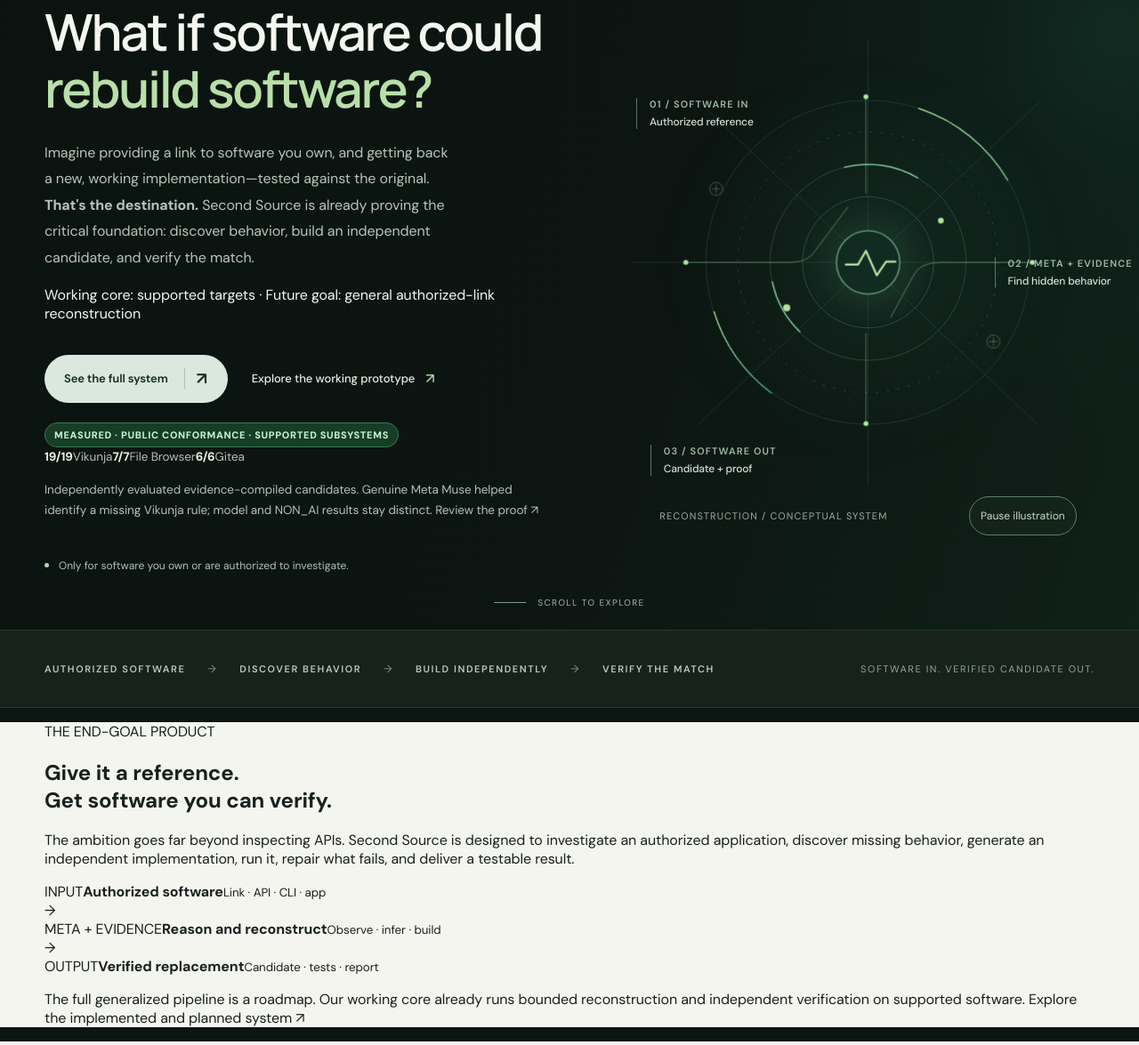
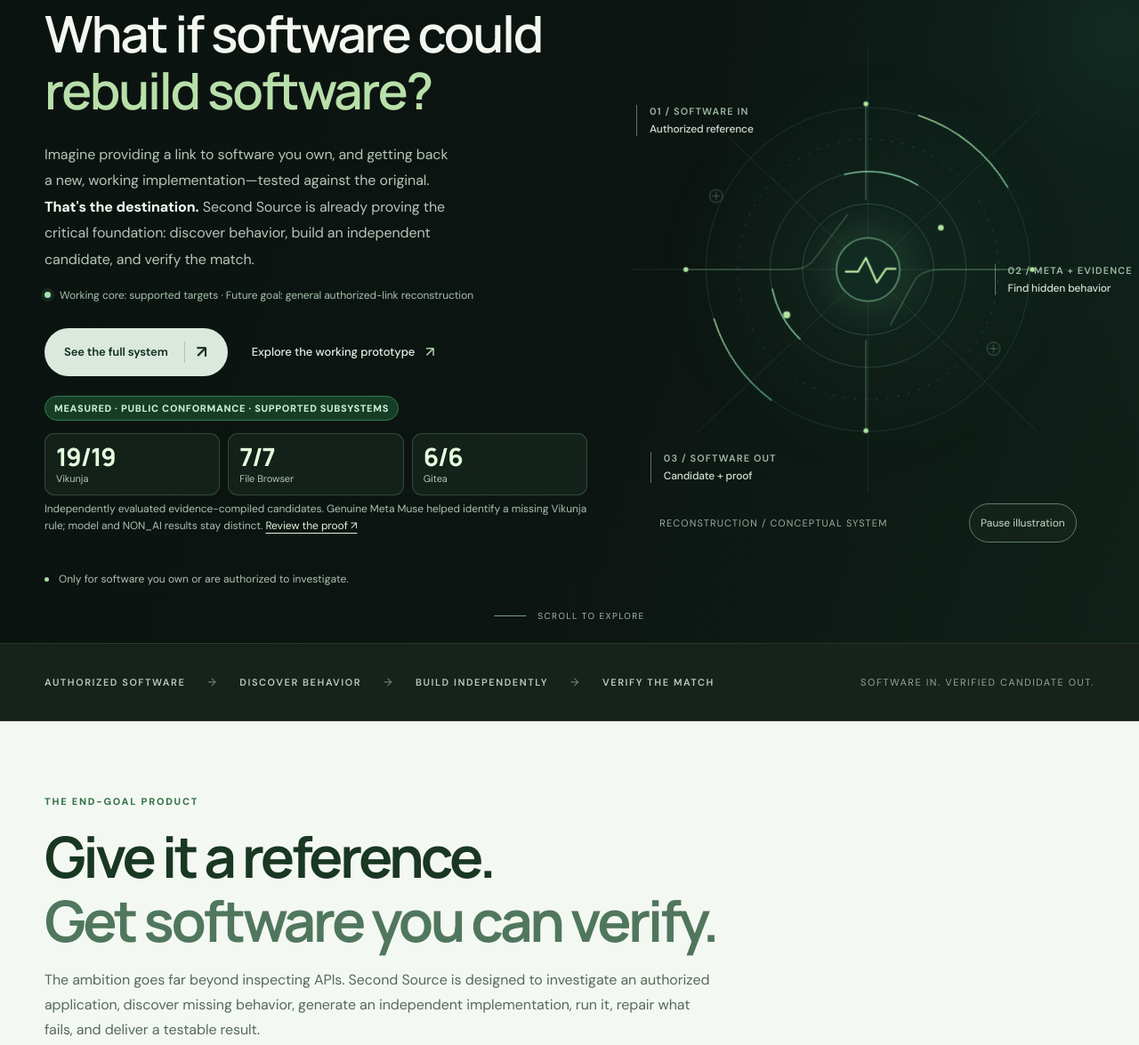
Before and after one commit to Ankit6149/second-source, a plain HTML site: page web/index.html in a window 1280 px wide. Shown: the part 139-1314 px from the top of the page at 89% size. Drawn offline with Linux system fonts and the light colour scheme.

Commit message:
style: bold future-to-proof landing journey with measured evidence chips

```diff
--- a/web/release.css
+++ b/web/release.css
@@ -114,3 +114,36 @@ a:focus-visible,button:focus-visible,summary:focus-visible{outline:3px solid var
 @media(max-width:520px){.hero-title{font-size:clamp(34px,9.5vw,48px)}.hero-art{height:330px}.hero-actions{align-items:flex-start;flex-direction:column;gap:25px}.hero-title{line-height:1.17}.hero-bottom{align-items:flex-start;line-height:1.6}.live-point{flex-shrink:0;margin-top:7px}.tag-kicker{font-size:8px}.instrument-tag strong{font-size:10px}.tag-02{right:0}.availability-intro h2,.getting-started h2{font-size:38px}.usecase-note h3{font-size:22px}.review-steps li{padding-left:42px}.statement{font-size:36px}.proof-top{gap:14px;flex-wrap:wrap}.proof-footer{gap:14px;flex-wrap:wrap}.demo-top{font-size:10px}.demo-pill{font-size:10px}.demo-insight p{font-size:18px}.demo-label{font-size:11px}.demo-disclaimer{font-size:12px}.explore-head h2{font-size:42px}.section-kicker{flex-wrap:wrap;line-height:1.6}.faq-list summary{font-size:15px}.faq-list p{font-size:14px}.final-grid h2{font-size:44px}.mobile-nav a{min-height:44px}}
 @media(prefers-reduced-motion:reduce){*,*:before,*:after{animation:none!important;transition:none!important;scroll-behavior:auto!important}.reveal,.animate-hero,.process-step{opacity:1!important;transform:none!important}.check-stroke{stroke-dashoffset:0!important}}
 @media(max-width:760px){.eyebrow,.eyebrow-index,.tag-kicker,.art-caption,.section-kicker,.proof-cols small,.terminal-heading,.demo-pill{font-size:11px}.instrument-tag{max-width:135px}.instrument-tag strong{font-size:11px}.art-caption{left:0;right:0;letter-spacing:.03em}}
+
+/* Reconstruction-first landing: make the ambition visible without implying the future pipeline is live. */
+.hero-kicker{display:flex;align-items:center;gap:11px;flex-wrap:wrap;color:#bfddc9;font-weight:800;font-size:10px;letter-spacing:.1em;text-transform:uppercase;margin:10px 0 14px}
+.hero-kicker .kicker-line{height:1px;width:27px;background:#83a48a}
+.hero-description strong{color:#f0fff0;font-weight:750}
+.hero-readiness{display:flex;align-items:center;gap:10px;max-width:550px;font-size:12px;color:#a8c2ad;margin:16px 0 -8px;line-height:1.5}
+.readiness-dot{display:inline-block;flex:0 0 7px;width:7px;height:7px;border-radius:100%;background:#a5dfb4;box-shadow:0 0 0 4px #74b8851f}
+.hero-evidence{max-width:610px}
+.hero-evidence p{margin:6px 0 0;font-size:12px;line-height:1.6;color:#a8c0b0}
+.hero-evidence p a{color:#def4dd;text-decoration:underline;text-underline-offset:4px}
+.evidence-metrics{display:grid;grid-template-columns:repeat(3,minmax(0,1fr));gap:9px;margin-top:14px}
+.evidence-metrics a{border:1px solid #62867265;border-radius:11px;display:flex;flex-direction:column;gap:2px;padding:10px 12px;text-decoration:none;background:#213d2b55;transition:background .2s,border-color .2s}
+.evidence-metrics a:hover{background:#2b4f387a;border-color:#9cdaa0}
+.evidence-metrics a strong{font:750 clamp(20px,2.4vw,28px)/1.1 Manrope,sans-serif;letter-spacing:-.04em;color:#e3ffde}
+.evidence-metrics a span{color:#b4c9b4;font-size:11px;line-height:1.35}
+.vision-strip{background:#f4f8f2;padding:83px 0 75px}
+.vision-copy{max-width:960px}
+.vision-eyebrow{font-size:11px;letter-spacing:.16em;font-weight:800;color:#34714a;margin:0 0 19px}
+.vision-copy h2{font:670 clamp(38px,5vw,65px)/1.12 Manrope,sans-serif;letter-spacing:-.055em;margin:0 0 17px;color:#193722}
+.vision-copy h2 span{color:#50775e}
+.vision-copy>p:last-child{max-width:750px;font-size:16px;line-height:1.75;color:#556a5a;margin:0}
+.vision-track{display:grid;grid-template-columns:minmax(0,1fr) 32px minmax(0,1.1fr) 32px minmax(0,1fr);align-items:center;gap:13px;margin:35px 0 17px}
+.vision-step{background:#fff;border:1px solid #cbdccf;border-radius:15px;min-height:145px;padding:20px;display:flex;flex-direction:column;justify-content:center;box-shadow:0 6px 30px #1b4a2410}
+.vision-step.vision-model{border-color:#bedbc2;background:#eef6ed}
+.vision-step.vision-proof{border-color:#c5d6e5;background:#f4f9fc}
+.vision-num{font-size:10px;font-weight:850;letter-spacing:.14em;color:#3c7753;margin-bottom:15px}
+.vision-step strong{font:700 17px/1.3 Manrope,sans-serif;letter-spacing:-.025em;color:#1d3929}
+.vision-step small{font-size:12px;color:#577161;margin-top:5px}
+.vision-arrow{text-align:center;color:#477a57;font-size:25px}
+.vision-footnote{margin:0;font-size:12px;color:#647a6a;line-height:1.7}
+.vision-footnote a{font-weight:750;color:#296b43;text-decoration:underline;text-underline-offset:3px}
+@media(max-width:900px){.vision-track{gap:6px;grid-template-columns:minmax(0,1fr) 19px minmax(0,1fr) 19px minmax(0,1fr)}.vision-step{padding:14px;min-height:150px}.vision-step strong{font-size:15px}.vision-arrow{font-size:20px}}
+@media(max-width:680px){.hero-kicker{font-size:9px;letter-spacing:.06em}.hero-evidence-label{white-space:normal}.hero-readiness{margin:14px 0 2px}.evidence-metrics{gap:7px}.evidence-metrics a{padding:9px}.evidence-metrics a strong{font-size:20px}.evidence-metrics a span{font-size:10px}.vision-strip{padding:58px 0}.vision-track{display:flex;flex-direction:column;align-items:stretch;gap:7px}.vision-step{min-height:100px;padding:18px}.vision-num{margin-bottom:7px}.vision-arrow{transform:rotate(90deg);height:21px;line-height:21px}.vision-copy h2{font-size:38px}}
```
